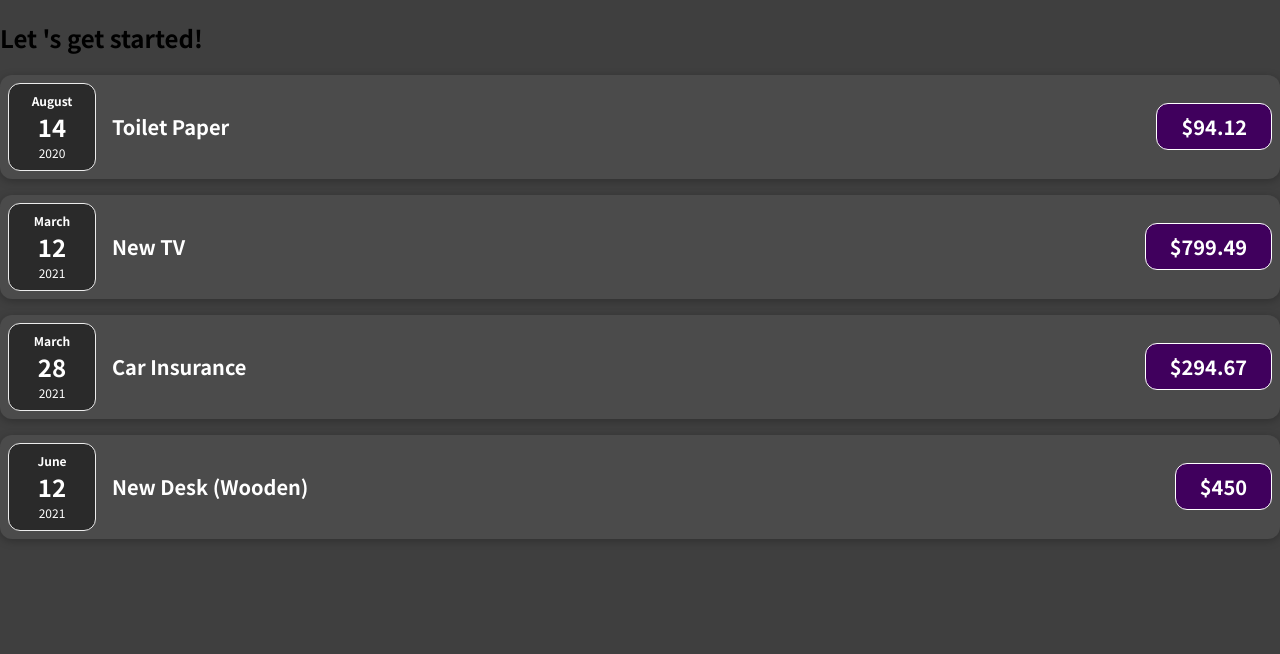
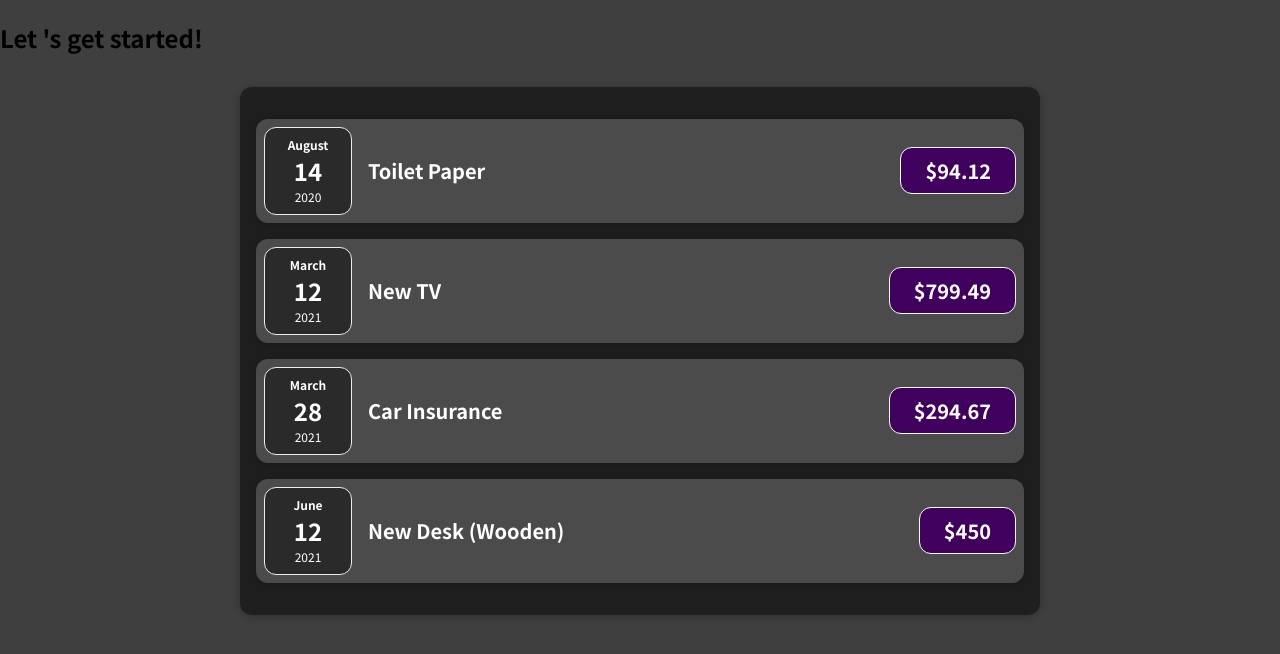
Before and after one commit to wayiam/expense-tracker, a React (Create React App) app: page / in a window 1280 px wide. Shown: the top 654 px of the page. Built offline with nearby package versions, Linux system fonts and the light colour scheme.

Commit message:
Restructure components into smaller logical components

```diff
--- a/src/App.js
+++ b/src/App.js
@@ -1,4 +1,4 @@
-import Expenses from "./components/Expenses";
+import Expenses from "./components/Expenses/Expenses";
 
 function App() {
   const expenses = [
--- a/src/components/ExpenseDate.js
+++ b/src/components/Expenses/ExpenseDate.js
@@ -1,3 +1,5 @@
+import React from "react";
+
 import './ExpenseDate.css'
 
 function ExpenseDate(props) {
--- a/src/components/ExpenseItem.css
+++ b/src/components/Expenses/ExpenseItem.css
@@ -2,7 +2,6 @@
     display: flex;
     justify-content: space-between;
     align-items: center;
-    box-shadow: 0 2px 8px rgba(0, 0, 0, 0.25);
     padding: 0.5rem;
     margin: 1rem 0;
     border-radius: 12px;
--- a/src/components/ExpenseItem.js
+++ b/src/components/Expenses/ExpenseItem.js
@@ -1,15 +1,18 @@
+import React from "react";
+
 import "./ExpenseItem.css";
+import Card from "../UI/Card"
 import ExpenseDate from "./ExpenseDate";
 
 function ExpenseItem(props) {
   return (
-    <div className="expense-item">
+    <Card className="expense-item">
       <ExpenseDate date={props.date} />
       <div className="expense-item__description">
         <h2>{props.title}</h2>
         <div className="expense-item__price">${props.amount}</div>
       </div>
-    </div>
+    </Card>
   );
 }
 
--- a/src/components/Expenses.css
+++ b/src/components/Expenses/Expenses.css
@@ -4,6 +4,4 @@
     margin: 2rem auto;
     width: 50rem;
     max-width: 95%;
-    border-radius: 12px;
-    box-shadow: 0 1px 8px rgba(0, 0, 0, 0.25);
 }
--- a/src/components/Expenses.js
+++ b/src/components/Expenses/Expenses.js
@@ -1,30 +1,33 @@
+import React from "react";
+
 import "./Expenses.css";
+import Card from "../UI/Card";
 import ExpenseItem from "./ExpenseItem";
 
 function Expenses(props) {
   return (
-    <div>
+    <Card className="expenses">
       <ExpenseItem
         title={props.items[0].title}
         amount={props.items[0].amount}
         date={props.items[0].date}
-      />
+      />{" "}
       <ExpenseItem
         title={props.items[1].title}
         amount={props.items[1].amount}
         date={props.items[1].date}
-      />
+      />{" "}
       <ExpenseItem
         title={props.items[2].title}
         amount={props.items[2].amount}
         date={props.items[2].date}
-      />
+      />{" "}
       <ExpenseItem
         title={props.items[3].title}
         amount={props.items[3].amount}
         date={props.items[3].date}
-      />
-    </div>
+      />{" "}
+    </Card>
   );
 }
 
--- /dev/null
+++ b/src/components/UI/Card.css
@@ -0,0 +1,4 @@
+.card {
+    border-radius: 12px;
+    box-shadow: 0 1px 8px rgba(0, 0, 0, 0.25);
+}
--- /dev/null
+++ b/src/components/UI/Card.js
@@ -0,0 +1,8 @@
+import "./Card.css" ;
+
+function Card(props){
+    const classes = 'card ' + props.className;
+   return <div className={classes}>{props.children}</div>;
+}
+
+export default Card;
```
Also changed, not shown: src/components/Expenses/ExpenseDate.css (renamed from src/components/ExpenseDate.css), 1 other file (tests, documents, lock files or other folders).
